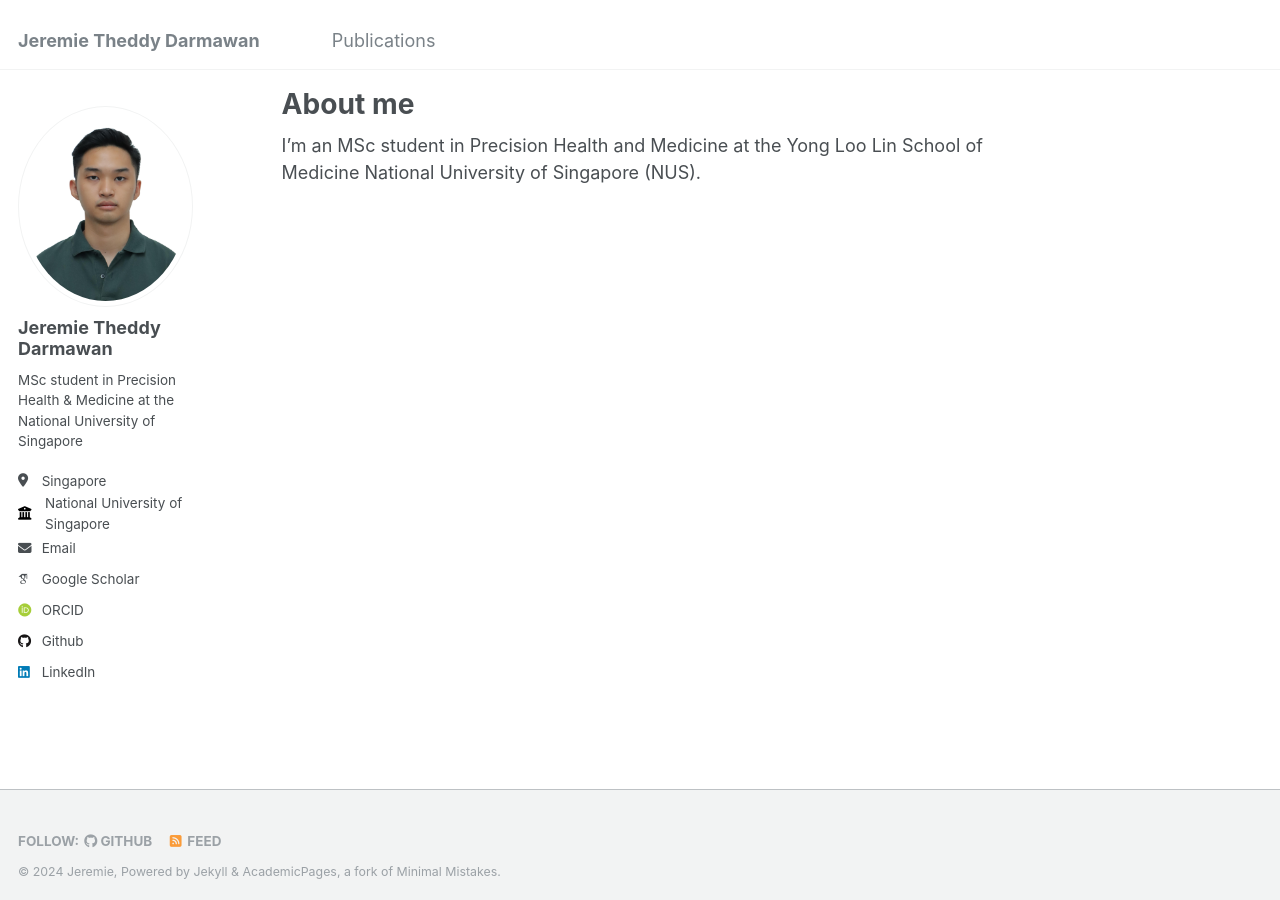
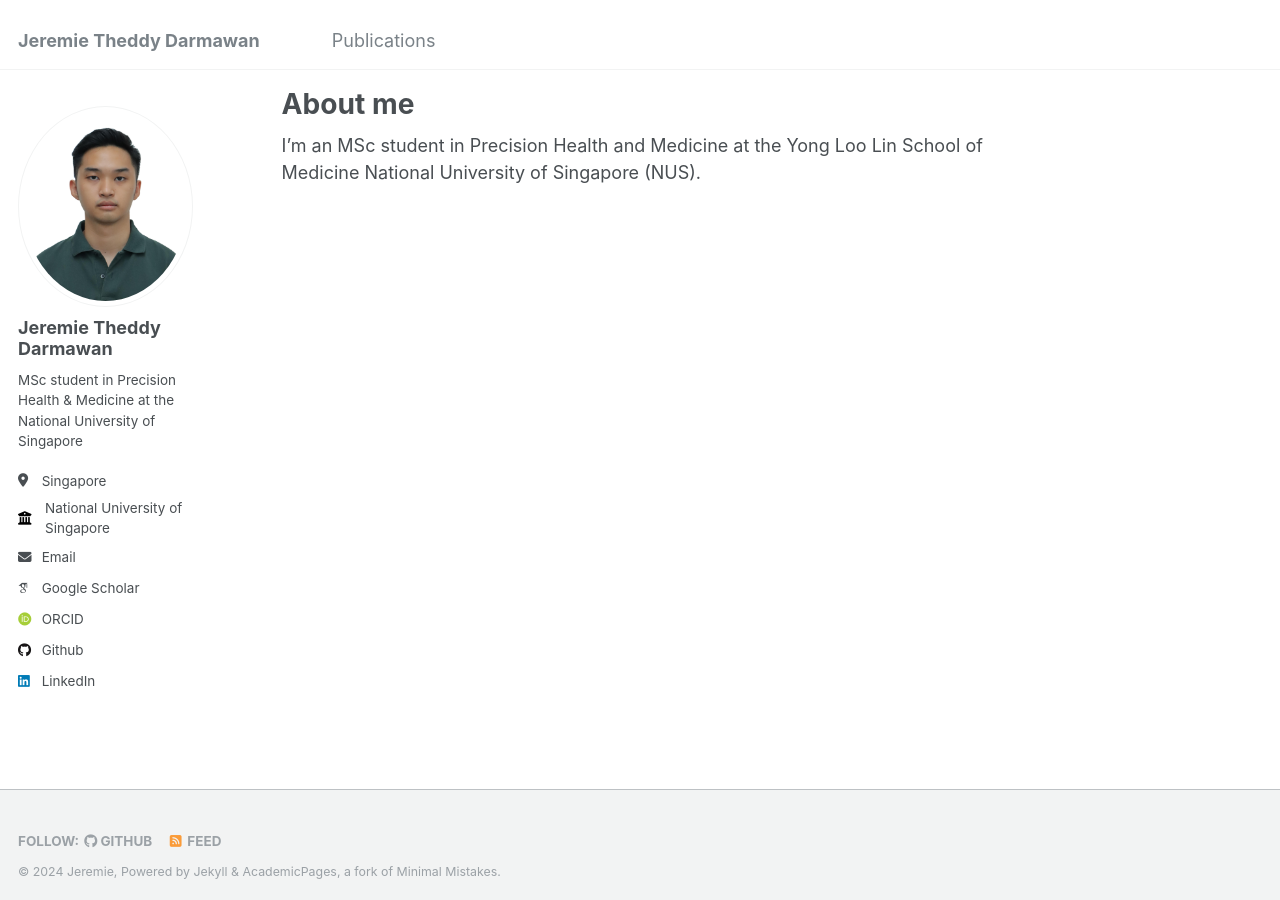
Before and after one commit to jeremietd/jeremietd.github.io, a Jekyll site: the page built from _pages/about.md, in a window 1280 px wide. Built offline with Jekyll 4.4.1, drawn with Linux system fonts in a browser that asks for light colours; some web fonts are replaced.

Commit message:
Update _sidebar.scss

```diff
--- a/_sass/_sidebar.scss
+++ b/_sass/_sidebar.scss
@@ -132,8 +132,8 @@
   display: none;
   @media screen and (min-width: 1030px) {
     display: flex;
-    margin-top:2px;
-    margin-bottom:2px;
+    // margin-top:2px;
+    // margin-bottom:2px;
     align-items: center;
     white-space: normal;
     word-wrap: break-word;
```
